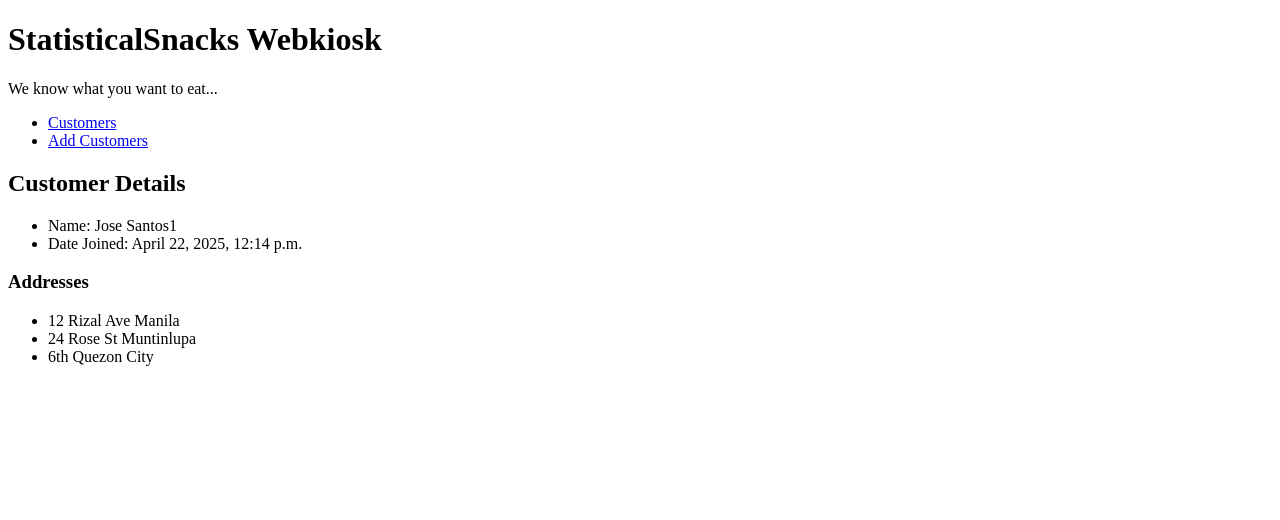
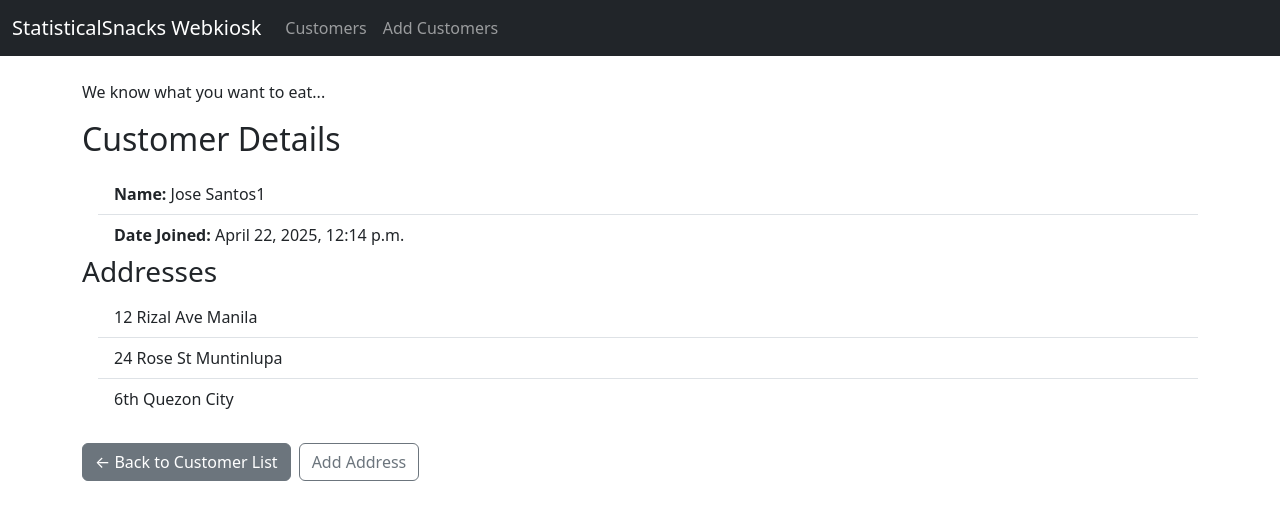
Before and after one commit to tanjja/Csci223, a Django app: page /webkiosk/customers/1/ in a window 1280 px wide. Shown: the top 520 px of the page. Run offline with Django 5.2, Linux system fonts and the light colour scheme; data comes from the database, SQL or seed files in the repository; both versions use the stored data as it was after the commit; parts of the project's set-up code (start-up, migrations or seed data) failed here and were passed over; some libraries are stand-ins or nearby versions.

Commit message:
html changes

```diff
--- a/statisticalsnacks/statisticalsnacks/settings.py
+++ b/statisticalsnacks/statisticalsnacks/settings.py
@@ -24,7 +24,7 @@ TEMPLATE_DIR = os.path.join(BASE_DIR, 'templates')
 SECRET_KEY = 'django-insecure-43m@#rydnb%cyue0u^498)3#9fpf!m&y10b^r&pa2&ok48-n3%'
 
 # SECURITY WARNING: don't run with debug turned on in production!
-DEBUG = False
+DEBUG = True
 
 ALLOWED_HOSTS = ['localhost', '127.0.0.1']
 
@@ -39,6 +39,7 @@ INSTALLED_APPS = [
     'django.contrib.sessions',
     'django.contrib.messages',
     'django.contrib.staticfiles',
+    'django_bootstrap5',
 ]
 
 MIDDLEWARE = [
--- a/statisticalsnacks/webkiosk/models.py
+++ b/statisticalsnacks/webkiosk/models.py
@@ -18,21 +18,21 @@ class Address(models.Model):
     def __str__(self):
         return f'CUSTOMER: {self.customer.firstname} {self.customer.lastname}, ADDRESS: {self.street} {self.city}'
 
-class Food(models.model):
+class Food(models.Model):
     name = models.CharField(max_length=30)
     description = models.CharField(max_length=100)
-    price = models.DecimalField(decimal_places=2)
+    price = models.DecimalField(decimal_places=2, max_digits=6)
 
     def __str__(self):
         return(f"Food Name: {self.name}\nDescription: {self.description}\nPrice: {self.price}")
 
-class Order(models.model):
+class Order(models.Model):
     choices = [('Cash','Cash'),('Card','Card'),('Digital Wallet','Digital Wallet')]
     orderdatetime = models.DateTimeField(auto_now_add=True)
     paymentmode = models.CharField(choices=choices)
     customer = models.ForeignKey(Customer, on_delete=models.CASCADE)
 
-class OrderItem(models.model):
+class OrderItem(models.Model):
     quantity = models.IntegerField(default=0)
     order = models.ForeignKey(Order, on_delete=models.CASCADE)
     food = models.ForeignKey(Food, on_delete=models.CASCADE)
--- a/statisticalsnacks/webkiosk/templates/webkiosk/base_template.html
+++ b/statisticalsnacks/webkiosk/templates/webkiosk/base_template.html
@@ -1,27 +1,47 @@
+{% load django_bootstrap5 %}
+
 <!doctype html>
 
 <html>
     <head>
         <meta charset="utf-8">
         <title>Statistical Snacks - Webkiosk</title>
+        {% bootstrap_css %}
+        {% bootstrap_javascript %}
     </head>
 
     <body>
 
-        <header>
-            <h1>StatisticalSnacks Webkiosk</h1>
-            <p>We know what you want to eat...</p>
-        </header>
-
-        <nav>
-            <ul>
-                <li><a href="{% url 'webkiosk:customer-list' %}"> Customers </a></li>
-                <li><a href="{% url 'webkiosk:customer-add' %}"> Add Customers </a></li>
-            </ul>
+        <nav class="navbar navbar-expand-lg navbar-dark bg-dark">
+            <div class="container-fluid">
+                <a class="navbar-brand" href="#">StatisticalSnacks Webkiosk</a>
+                <button class="navbar-toggler" type="button" data-bs-toggle="collapse" data-bs-target="#navbarNav" aria-controls="navbarNav" aria-expanded="false" aria-label="Toggle navigation">
+                    <span class="navbar-toggler-icon"></span>
+                </button>
+                <div class="collapse navbar-collapse" id="navbarNav">
+                    <ul class="navbar-nav">
+                      <li class="nav-item">
+                        <a class="nav-link" href="{% url 'webkiosk:customer-list' %}">Customers</a>
+                      </li>
+                      <li class="nav-item">
+                        <a class="nav-link" href="{% url 'webkiosk:customer-add' %}">Add Customers</a>
+                      </li>
+                    </ul>
+                </div>
+            </div>
         </nav>
 
-        {% block content %}
 
-        {% endblock %}
+        <div class="container mt-4">
+            <header>
+                <p>We know what you want to eat...</p>
+            </header>
+
+            {% block content %}
+
+            {% endblock %}
+        </div>
+
+
     </body>
 </html>
--- a/statisticalsnacks/webkiosk/templates/webkiosk/customer_detail.html
+++ b/statisticalsnacks/webkiosk/templates/webkiosk/customer_detail.html
@@ -3,19 +3,19 @@
 {% block pagetitle %}{{ customer.firstname }} {{customer.lastname}} {% endblock %}
 
 {% block content %}
-<h2> Customer Details</h2>
-<ul>
-    <li>Name: {{ customer.firstname }} {{customer.lastname }}</li>
-    <li>Date Joined: {{customer.date_joined}}</li>
+<h2 class="mb-3"> Customer Details</h2>
+<ul class="list-group list-group-flush ps-3">
+    <li class="list-group-item"><strong>Name:</strong> {{ customer.firstname }} {{customer.lastname }}</li>
+    <li class="list-group-item"><strong>Date Joined:</strong> {{customer.date_joined}}</li>
 </ul>
 
 {% if customer.address_set.all %}
 
 <h3> Addresses</h3>
 
-<ul>
+<ul class="list-group list-group-flush ps-3">
     {% for address in customer.address_set.all %}
-    <li> {{ address.street }} {{ address.city}} </li>
+    <li class="list-group-item"> {{ address.street }} {{ address.city}} </li>
 
     {% endfor %}
 </ul>
@@ -26,4 +26,9 @@
 
 {% endif %}
 
+<div class="d-flex gap-2">
+    <p><a href="{% url 'webkiosk:customer-list' %}" class="btn btn-secondary mt-4">← Back to Customer List</a></p>
+    <p><a href="{% url 'webkiosk:address-add' customer.id %}" class="btn btn-outline-secondary mt-4"> Add Address </a></p>
+</div>
+
 {% endblock %}
--- a/statisticalsnacks/webkiosk/views.py
+++ b/statisticalsnacks/webkiosk/views.py
@@ -39,6 +39,7 @@ def updatecustomer(request, pk):
         if form.is_valid():
             form.save()
             messages.success(request, 'Customer record updated successfully.')
+            return redirect('webkiosk:customer-list')
 
     context = {'form': form, 'actionname': 'Edit'}
     return render(request, 'webkiosk/customer_form.html', context)
@@ -61,6 +62,10 @@ def addaddress(request, customer_id):
         form = AddressForm(request.POST)
         if form.is_valid():
             form.save()
+            print("test")
+            return redirect('webkiosk:customer-detail',pk=customer_id)
+        else:
+            print(form.errors)
 
     context = { 'form': form }
     return render(request, 'webkiosk/address_form.html', context)
```
Also changed, not shown: statisticalsnacks/webkiosk/forms.py (+11 -2 lines), statisticalsnacks/webkiosk/templates/webkiosk/address_form.html (+18 -6 lines), statisticalsnacks/webkiosk/templates/webkiosk/customer_delete.html (+7 -3 lines), statisticalsnacks/webkiosk/templates/webkiosk/customer_form.html (+16 -2 lines), statisticalsnacks/webkiosk/templates/webkiosk/customer_list.html (+27 -5 lines), statisticalsnacks/db.sqlite3, statisticalsnacks/webkiosk/migrations/0003_food_order_orderitem.py (added).
